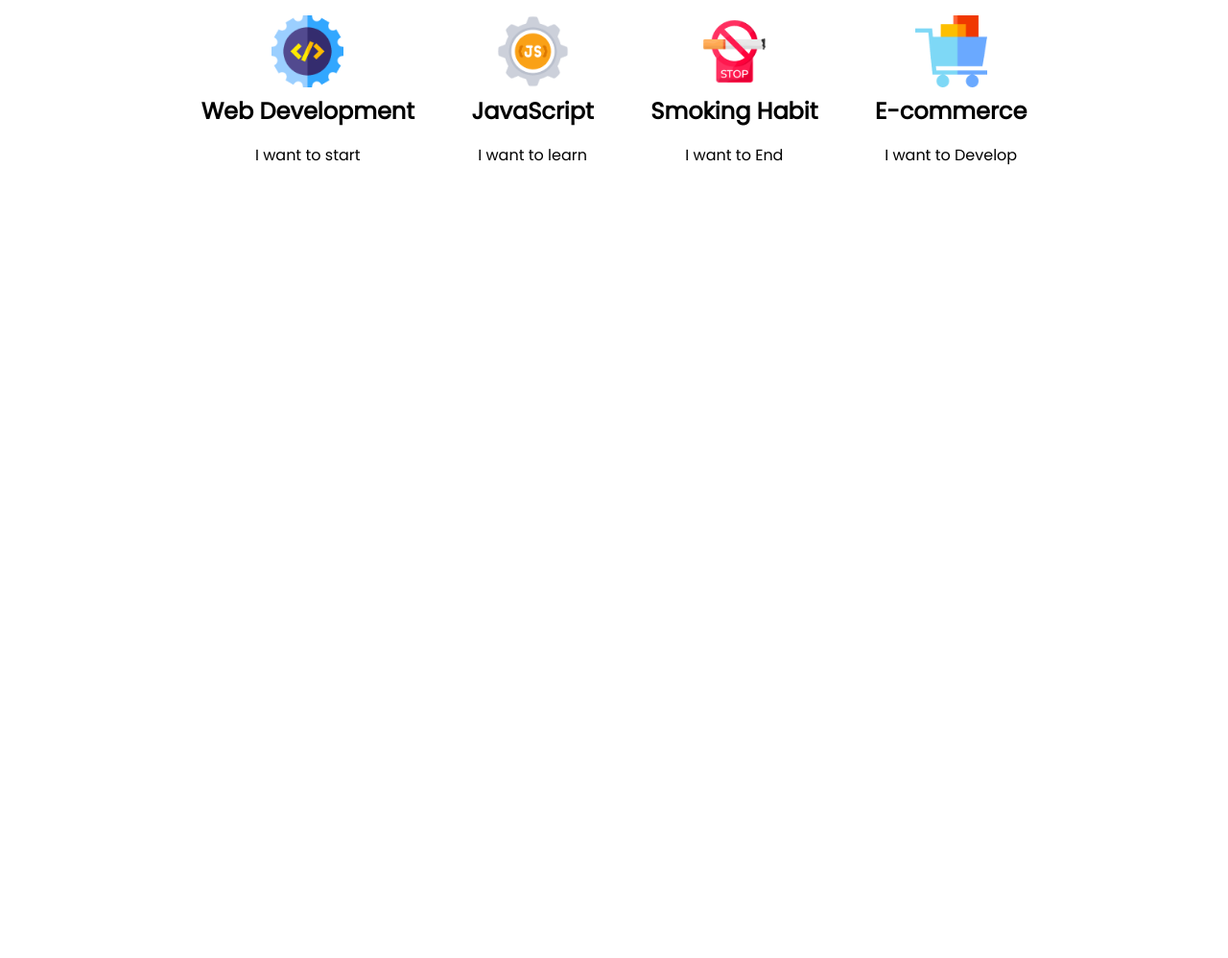
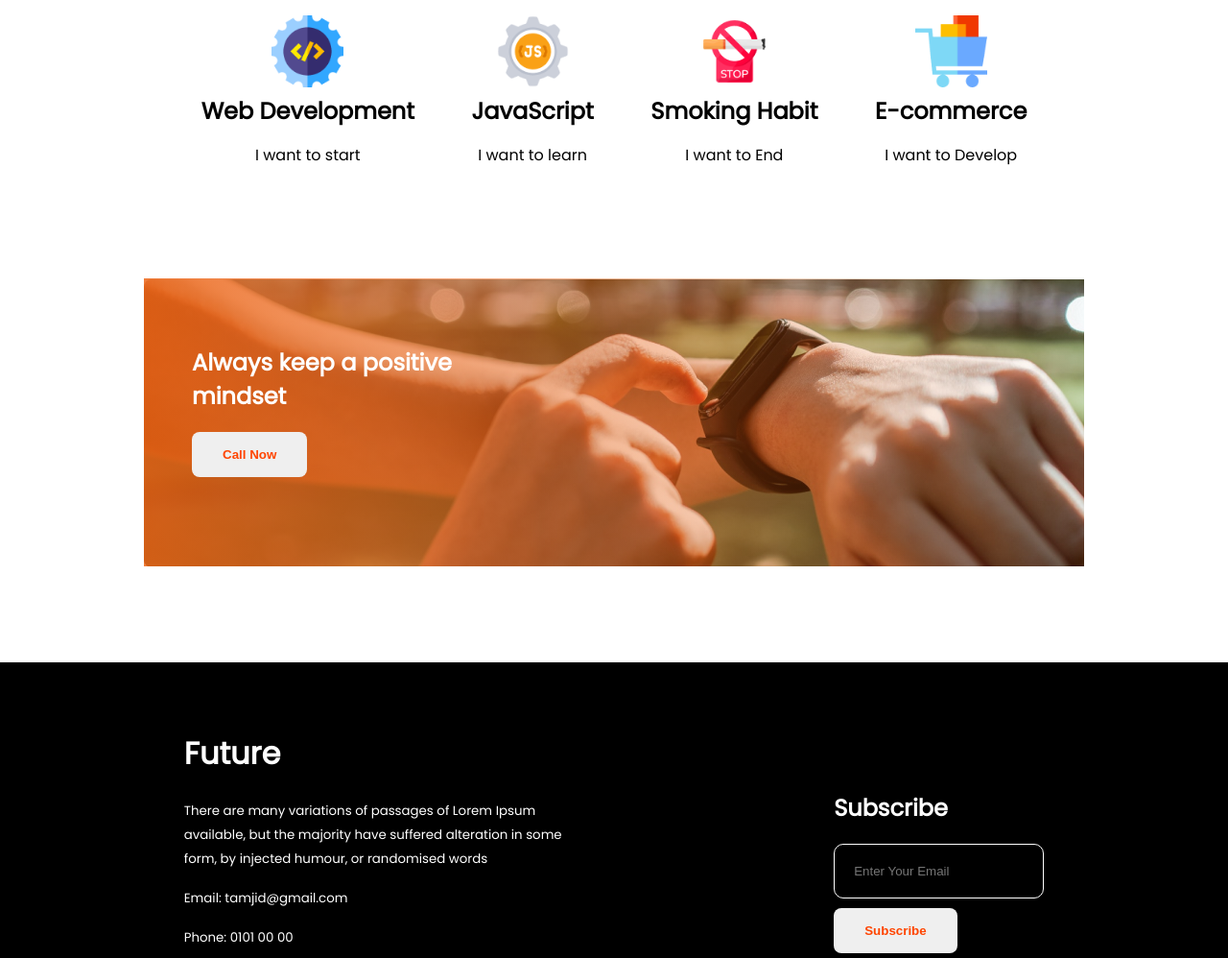
Before and after one commit to tamjid143/new-year-new-me-assignment-1, a plain HTML site: page index.html in a window 1280 px wide. Shown: the part 1552-2550 px from the top of the page at 96% size. Before the commit the page ends 1842 px from the top, so only its background shows below. Drawn offline with Linux system fonts and the light colour scheme.

Commit message:
site done YAY :D

```diff
--- a/index.html
+++ b/index.html
@@ -94,6 +94,40 @@
           </div>
         </div>
       </section>
+      <!-- Call Now Section -->
+      <section class="call-now-section">
+        <div>
+          <h2>
+            Always keep a positive <br />
+            mindset
+          </h2>
+          <button class="call-now">Call Now</button>
+        </div>
+      </section>
     </main>
+    <footer>
+      <div class="footer-div-1">
+        <h1>Future</h1>
+        <p>
+          <small>
+            There are many variations of passages of Lorem Ipsum <br />
+            available, but the majority have suffered alteration in some <br />
+            form, by injected humour, or randomised words
+          </small>
+        </p>
+        <p><small>Email: tamjid@gmail.com</small></p>
+        <p><small>Phone: 0101 00 00</small></p>
+        <div>
+          <a href=""><img src="./images/icon/fb.png" alt="" /></a>
+          <a href=""><img src="./images/icon/twitter.png" alt="" /></a>
+          <a href=""><img src="./images/icon/youtube.png" alt="" /></a>
+        </div>
+      </div>
+      <div class="footer-div-2">
+        <h2>Subscribe</h2>
+        <input class="email-box" type="email" placeholder="Enter Your Email" />
+        <button class="call-now">Subscribe</button>
+      </div>
+    </footer>
   </body>
 </html>
--- a/style.css
+++ b/style.css
@@ -29,7 +29,7 @@ body {
   color: white;
   font-weight: bold;
   border: none;
-  border-radius: 6px;
+  border-radius: 8px;
   padding: 1rem 1.8rem;
   cursor: pointer;
 }
@@ -76,3 +76,54 @@ h3 {
   margin-bottom: 0px;
   margin-top: 0px;
 }
+/* Call Now Section */
+.call-now-section {
+  padding: 0px 150px;
+  color: white;
+  margin-bottom: 100px;
+}
+.call-now-section > div {
+  background-repeat: no-repeat;
+  background-image: linear-gradient(
+      to left,
+      rgba(218, 94, 94, 0),
+      rgba(236, 95, 14, 0.822)
+    ),
+    url(./images/watch.png);
+  height: 200px;
+  padding: 50px;
+}
+.call-now {
+  border: none;
+  border-radius: 8px;
+  padding: 1rem 2rem;
+  color: orangered;
+  font-weight: bolder;
+  cursor: pointer;
+}
+/* Footer Section */
+footer {
+  display: flex;
+  justify-content: space-around;
+  align-items: center;
+  background-color: black;
+  color: white;
+  padding: 50px;
+}
+.footer-div-1 > div > a > img {
+  margin-right: 10px;
+}
+.footer-div-2 {
+  display: flex;
+  justify-content: center;
+  align-items: start;
+  flex-direction: column;
+}
+.email-box {
+  margin-bottom: 10px;
+  border: 1px solid white;
+  background-color: black;
+  color: white;
+  padding: 20px;
+  border-radius: 10px;
+}
```
